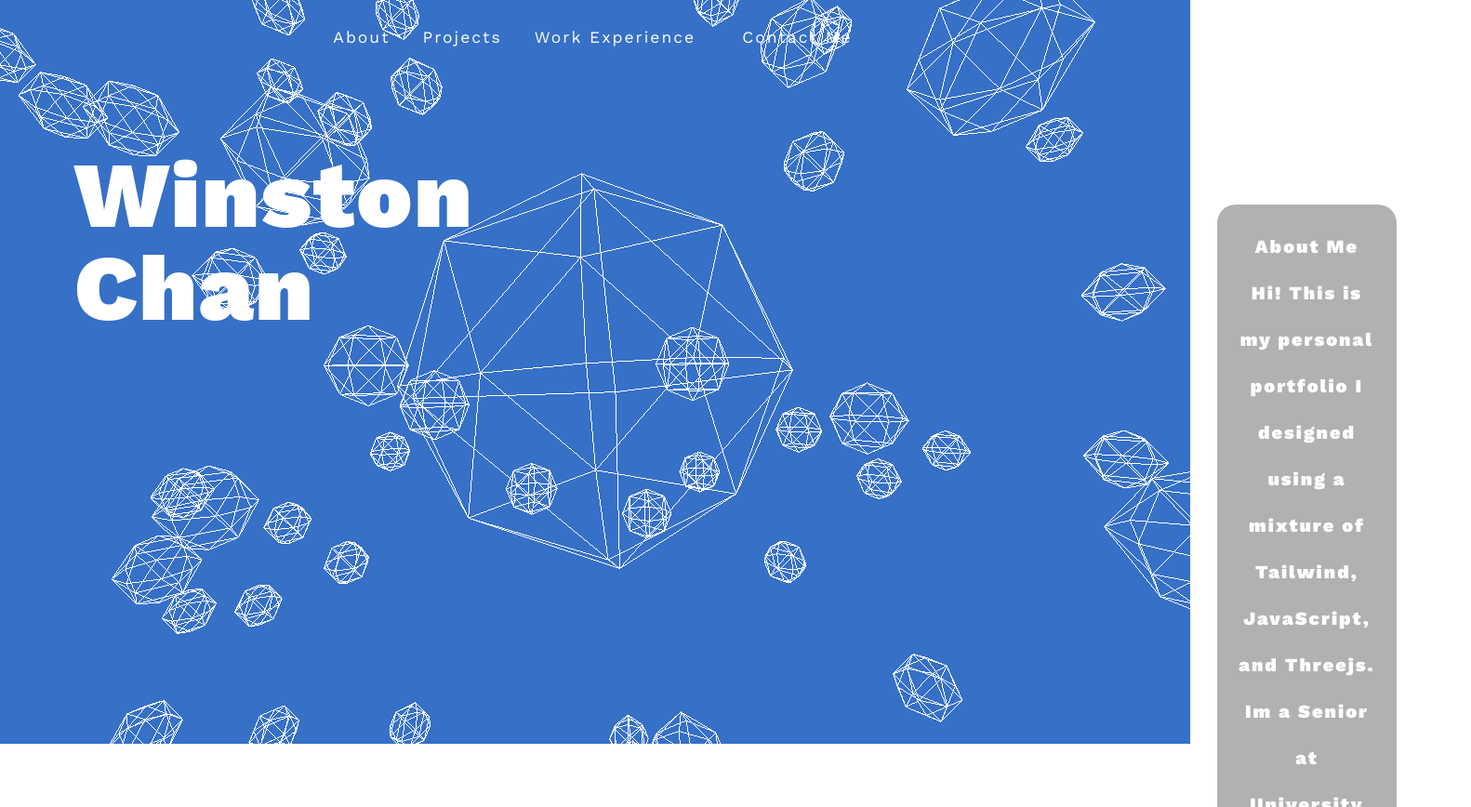
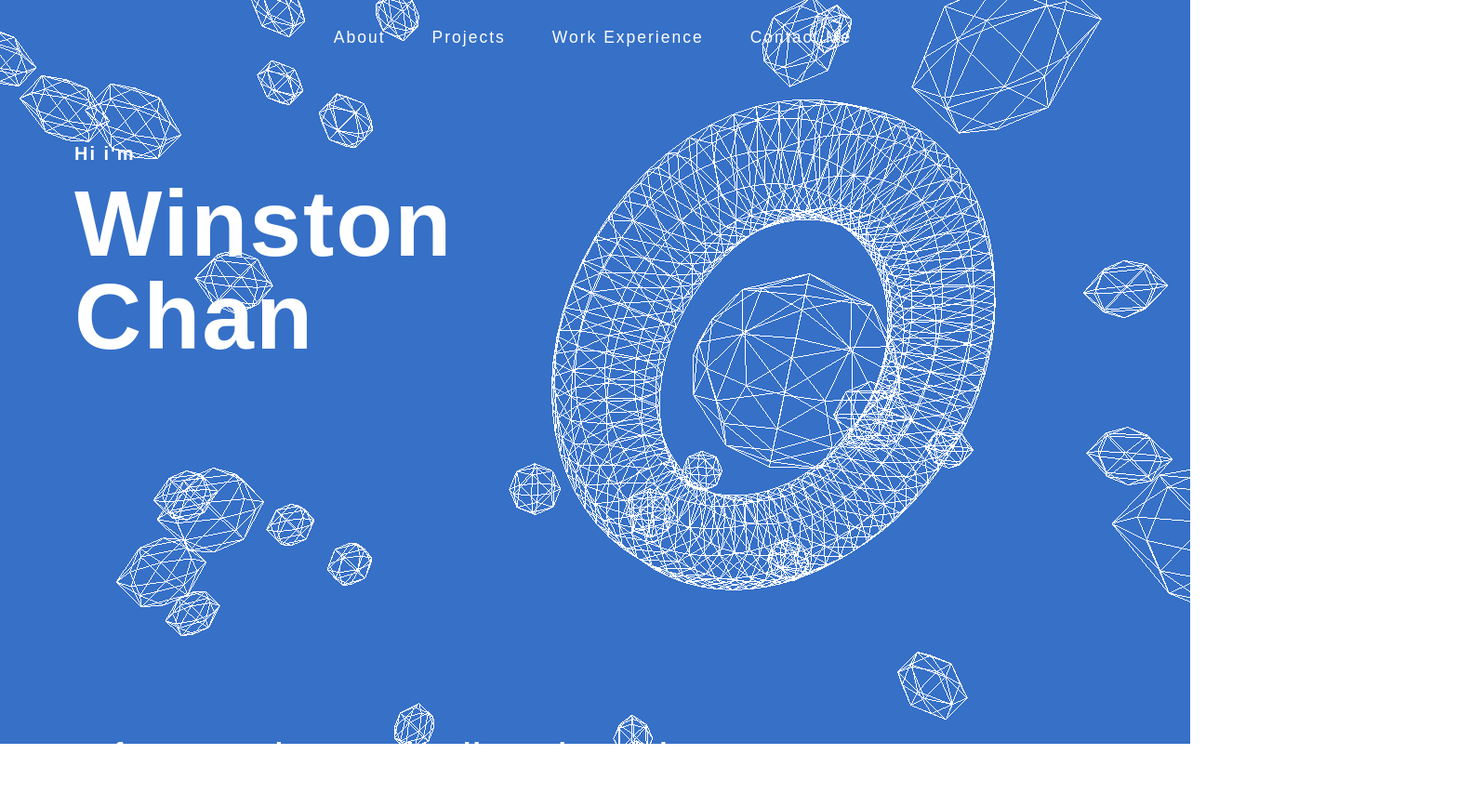
Before and after one commit to WinstonChaan/myPortfolio, a website built with Vite: page index.html in a window 1280 px wide. Shown: the top 868 px of the page at 93% size, 1582 px wide, since content can reach past the window. Built offline with nearby package versions, Linux system fonts and the light colour scheme; animation ran at ten frames a second.

Commit message:
deplotment and other edits

```diff
--- a/index.html
+++ b/index.html
@@ -3,14 +3,11 @@
   <head>
     <meta charset="UTF-8" />
     <link rel="icon" type="image/svg+xml" href="favicon.svg" />
-    <link
-      href="https://fonts.googleapis.com/css?family=Work+Sans:300,400,700,900&display=swap"
-      rel="stylesheet"
-    />
+    <link href="address-card-regular.svg" rel="icon" />
     <meta name="viewport" content="width=device-width, initial-scale=1.0" />
-    <title>Vite App</title>
+    <title>Winston Chan Portfolio</title>
   </head>
-  <body>
+  <body class="max-w-full overflow-x-hidden">
     <canvas id="bg"></canvas>
     <main>
       <!-- TAILWIND NAVBAR -->
@@ -62,14 +59,14 @@
               </div>
               <div class="hidden md:ml-6 md:flex md:items-center md:space-x-4">
                 <a
+                  href="#aboutMeID"
+                  class="hover:bg-gray-700 px-3 py-2 rounded-md text-sm font-medium"
+                >
+                  About
+                </a>
+                <a
                   href="#"
                   class="hover:bg-gray-700 px-3 py-2 rounded-md text-sm font-medium"
-                  aria-current="page"
-                  >About</a
-                >
-                <a
-                  href="#"
-                  class="hover:bg-gray-700px-3 py-2 rounded-md text-sm font-medium"
                   >Projects</a
                 >
                 <a
@@ -123,26 +120,36 @@
       </nav>
 
       <!-- mine -->
+      <h1 class="pt-14 pl-16">Hi i'm</h1>
       <div class="flex">
-        <h1 class="name pl-16 pt-16">Winston <br />Chan</h1>
-        <h1 class="aboutMe">
-          About Me <br />
-          Hi! This is my personal portfolio I designed using a mixture of
-          Tailwind, JavaScript, and Threejs. Im a Senior at University at
-          Buffalo studing cognitive science. My passions are creating website
-          applications and fitness. After I graduate I hope to pursure software
-          devlopement full time.
-        </h1>
+        <h1 class="name pl-16 pt-2">Winston <br />Chan</h1>
       </div>
       <div>
-        <h1 class="pl-16 pt-20 text-2xl">
+        <h1 class="pl-16 pt-80 text-2xl">
           Software Engineer and Full Stack Developer<br />
         </h1>
         <h2 class="pl-16 text-lg">
           JavaScript, Tailwind, CSS, HTML, FireBase, React
         </h2>
       </div>
+      <div id="aboutMeID" class="aboutMe">
+        <h1>
+          About Me <br />
+          Hi! This is my personal portfolio I designed using a mixture of
+          Tailwind, JavaScript, and Three js. Im currently a Senior studying
+          cognitive science. During my free time I like to create website
+          applications and participate in fitness. After I graduate I hope to
+          pursue software development full time.
+        </h1>
+      </div>
     </main>
     <script type="module" src="/main.js"></script>
   </body>
 </html>
+
+<script type="text/javascript">
+  const scrollToBottom = (url) => {
+    const element = document.getElementById(url);
+    element.scrollTop = element.scrollHeight;
+  };
+</script>
--- a/main.js
+++ b/main.js
@@ -24,7 +24,7 @@ renderer.setClearColor(0x3670c7, 1);
 
 const controls = new OrbitControls(camera, renderer.domElement);
 
-const geometry = new THREE.OctahedronGeometry(20, 1);
+const geometry = new THREE.TorusGeometry(20, 5, 10, 70);
 const material = new THREE.MeshBasicMaterial({
   color: 0xffffff,
   wireframe: true,
@@ -32,7 +32,17 @@ const material = new THREE.MeshBasicMaterial({
 const center = new THREE.Mesh(geometry, material);
 
 scene.add(center);
+camera.position.setX(-20);
 center.position.setZ(-50);
+
+const geometryCube = new THREE.OctahedronGeometry(10, 2);
+const materialCube = new THREE.MeshBasicMaterial({
+  color: 0xffffff,
+  wireframe: true,
+});
+const centerCube = new THREE.Mesh(geometryCube, materialCube);
+scene.add(centerCube);
+centerCube.position.setZ(-50);
 
 function addstars() {
   const geometry = new THREE.OctahedronGeometry(200, 1);
@@ -50,7 +60,7 @@ function addstars() {
   scene.add(star);
 }
 
-Array(300).fill().forEach(addstars);
+Array(200).fill().forEach(addstars);
 
 function moveCamera() {
   const r = document.body.getBoundingClientRect().bottom;
@@ -63,11 +73,15 @@ document.body.onscroll = moveCamera;
 function animate() {
   requestAnimationFrame(animate);
 
-  scene.rotation.z += 0.0001;
+  scene.rotation.z += 0.0002;
 
-  center.rotation.x += 0.001;
-  center.rotation.y += 0.001;
-  center.rotation.z += 0.001;
+  center.rotation.x += 0.005;
+  center.rotation.y += 0.005;
+  center.rotation.z += 0.005;
+
+  centerCube.rotation.x -= 0.005;
+  centerCube.rotation.y -= 0.005;
+  centerCube.rotation.z -= 0.005;
 
   controls.update;
   renderer.render(scene, camera);
```
Also changed, not shown: address-card-regular.svg (added), firebase.json (added), 2 other files.
